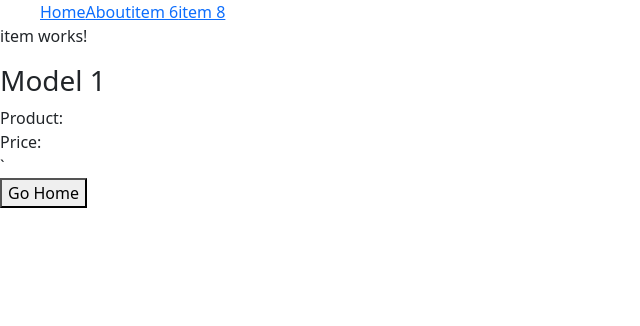
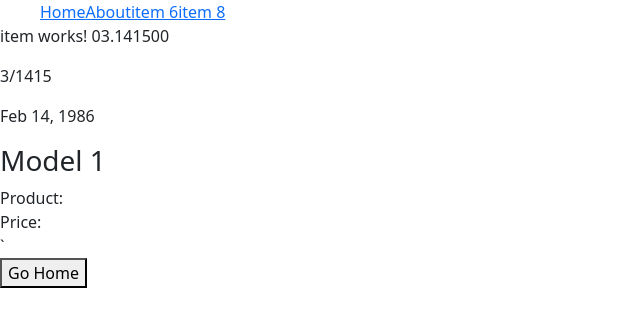
Before and after one commit to behrouznd/AngularSamplePractice, an Angular app: page /item/1 in a window 1280 px wide. Shown: the top 326 px of the page, without its empty margins (0-640 px from the left). Built offline with nearby package versions, Linux system fonts and the light colour scheme.

Commit message:
14001128

```diff
--- a/src/app/app.module.ts
+++ b/src/app/app.module.ts
@@ -26,6 +26,7 @@ import { SenddataComponent } from './senddata/senddata.component';
 import { PostuserComponent } from './postuser/postuser.component';
 import { Routes, RouterModule} from '@angular/router';
 import { ItemComponent } from './item/item.component';
+import { Formatpipe } from './format.pipe';
 
 //define Routes
 const appRoutes: Routes = [
@@ -57,7 +58,8 @@ const appRoutes: Routes = [
     UserserviceComponent,
     SenddataComponent,
     PostuserComponent,
-    ItemComponent
+    ItemComponent,
+    Formatpipe
   ],
   imports: [
     BrowserModule,
--- /dev/null
+++ b/src/app/customer.ts
@@ -0,0 +1,3 @@
+export class Customer {
+  constructor(public _id: number, public name: string, public age: number) {}
+}
--- /dev/null
+++ b/src/app/format.pipe.ts
@@ -0,0 +1,8 @@
+import { Pipe, PipeTransform } from '@angular/core';
+
+@Pipe({ name: 'format' })
+export class Formatpipe implements PipeTransform {
+  transform(value: number, args?: any): string {
+    return value.toString().replace('.', '/');
+  }
+}
--- a/src/app/item/item.component.html
+++ b/src/app/item/item.component.html
@@ -1,4 +1,6 @@
-<p>item works!</p>
+<p>item works! {{mynumber | number:'2.6'}}</p>
+<p>{{mynumber | format}}</p>
+<p>{{mydate | date}}</p>
 <h3>Model {{id}}</h3>
 <div>Product: {{product}}</div>
 <div>Price: {{price}}</div>`
--- a/src/app/item/item.component.ts
+++ b/src/app/item/item.component.ts
@@ -8,6 +8,9 @@ import { Subscription } from 'rxjs';
   styleUrls: ['./item.component.css']
 })
 export class ItemComponent implements OnInit {
+
+  mydate= new Date(1986, 1, 14);
+  mynumber: number = 3.1415;
 
   id: number | undefined;
   product: any;
```
Also changed, not shown: src/app/customer.service.ts (added, +11 -0 lines).
